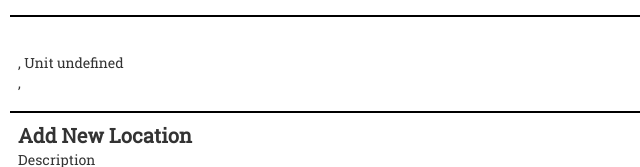
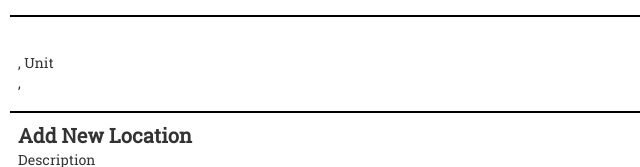
Before and after one commit to hverespej/peony, a website: page public/chooselocation.html in a window 1280 px wide. Both pictures are taken after a click on the link "ADD LOCATION". Shown: the part 380-547 px from the top of the page, 0-640 px from the left. Drawn offline with Linux system fonts and the light colour scheme.

Commit message:
Fix typo

```diff
--- a/public/chooselocation.html
+++ b/public/chooselocation.html
@@ -75,14 +75,14 @@
 				var newEntry =
 					"<div class='profile-entry'><a href='choosetechnician.html'><div class='service-description'><div class='profile-text'><strong>" +
 					$('#description').val() + '</strong><br />' +
-					$('#street').val() + ', Unit ' + $('unit').val() + '<br />' +
+					$('#street').val() + ', Unit ' + $('#unit').val() + '<br />' +
 					$('#city').val() + ', ' + $('#state').val() + $('#zip').val() + '<br />' +
 					'</div></div></a></div>';
 				$('#new-location').before(newEntry);
 
 				$('#description').val('');
 				$('#street').val('');
-				$('unit').val('');
+				$('#unit').val('');
 				$('#city').val('');
 				$('#state').val('');
 				$('#zip').val('');
```
